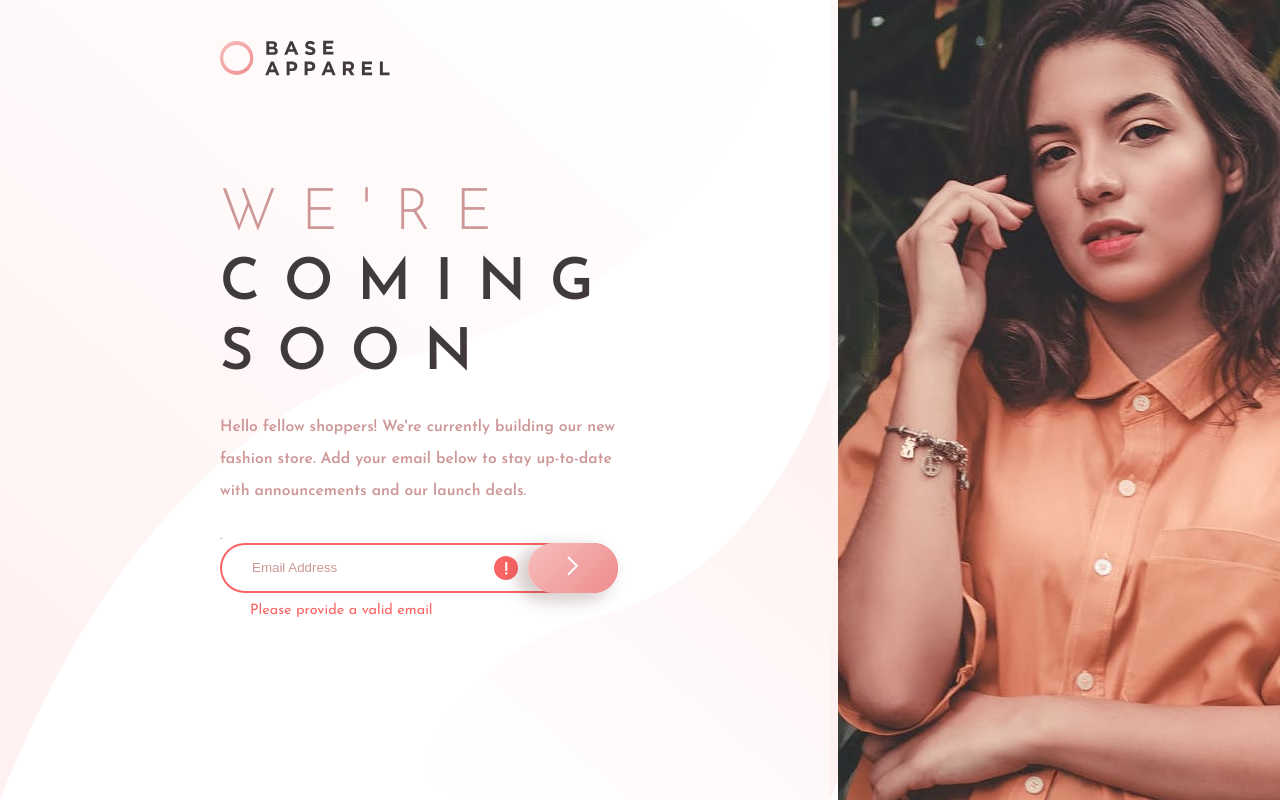
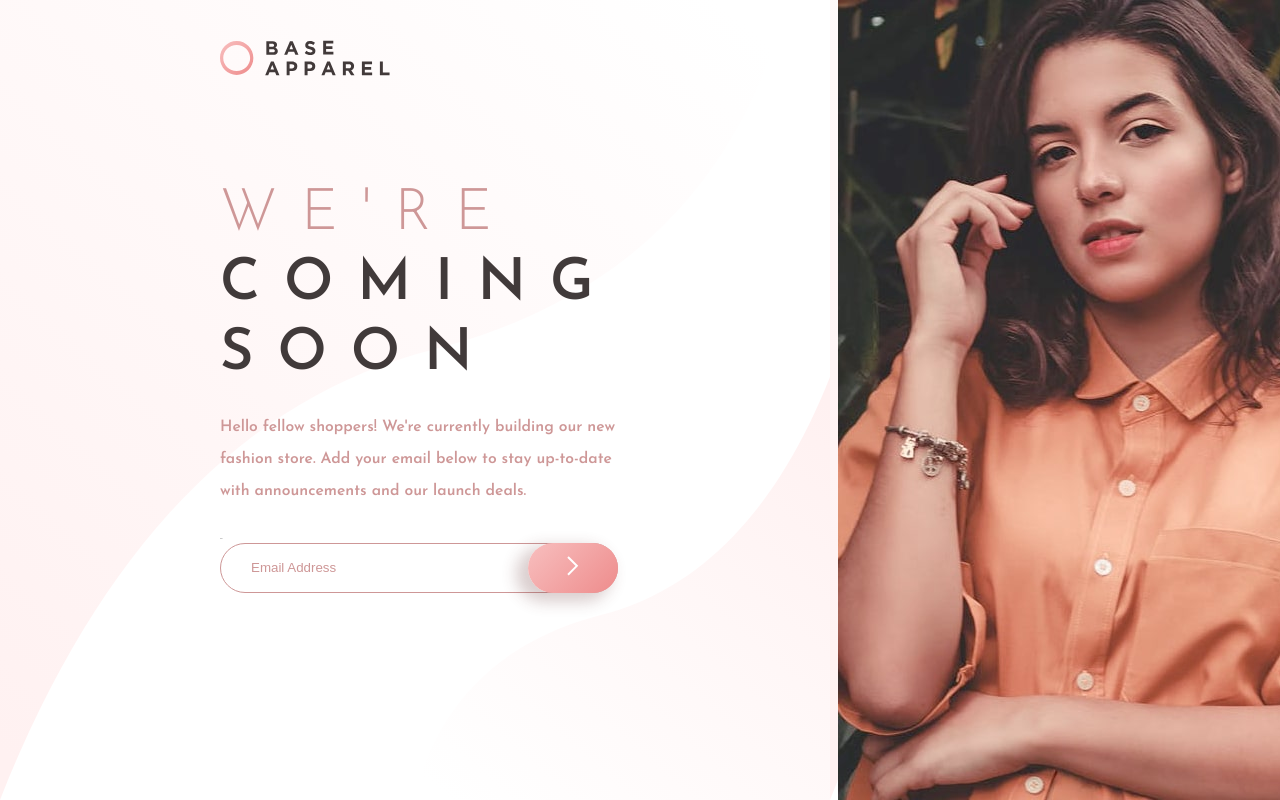
Before and after one commit to kdumagalhaes/coming-soon-page-vue, a Vue app: page / in a window 1280 px wide. Shown: the top 800 px of the page. Built offline with nearby package versions, Linux system fonts and the light colour scheme.

Commit message:
finished validation improvements

```diff
--- a/src/components/atoms/NewsForm.vue
+++ b/src/components/atoms/NewsForm.vue
@@ -1,23 +1,26 @@
 <template>
-    <form class="news-form" v-on:submit.prevent novalidate>
+    <form class="news-form" v-on:submit.prevent="submitForm" novalidate>
         <label for="email">Email</label>
         <input
             v-model="email"
             type="email"
             name="email"
             placeholder="Email Address"
-            v-bind:class="[!validEmail ? 'alert' : '']"
+            v-bind:class="[errors.length ? 'alert' : '']"
+            @blur="errors = []"
         />
         <img
             class="error-icon"
             src="@/assets/img/icon-error.svg"
             alt="error icon"
-            v-if="!validEmail"
+            v-if="errors.length"
         />
         <button>
             <img src="@/assets/img/icon-arrow.svg" alt="send button" />
         </button>
-        <p v-if="!validEmail">Please provide a valid email</p>
+        <p v-if="errors.length">
+            {{ errors[0] }}
+        </p>
     </form>
 </template>
 
@@ -25,14 +28,23 @@
 export default {
     data() {
         return {
-            email: '',
             regex: /^(([^<>()[\]\\.,;:\s@"]+(\.[^<>()[\]\\.,;:\s@"]+)*)|(".+"))@((\[[0-9]{1,3}\.[0-9]{1,3}\.[0-9]{1,3}\.[0-9]{1,3}\])|(([a-zA-Z\-0-9]+\.)+[a-zA-Z]{2,}))$/,
+            errors: [],
+            email: null,
         }
     },
 
-    computed: {
-        validEmail() {
-            return this.regex.test(this.email)
+    methods: {
+        submitForm() {
+            this.errors = []
+            if (!this.validEmail(this.email)) {
+                this.errors.push('Please provide a valid email')
+            } else {
+                this.errors = []
+            }
+        },
+        validEmail(email) {
+            return this.regex.test(email)
         },
     },
 }
```
